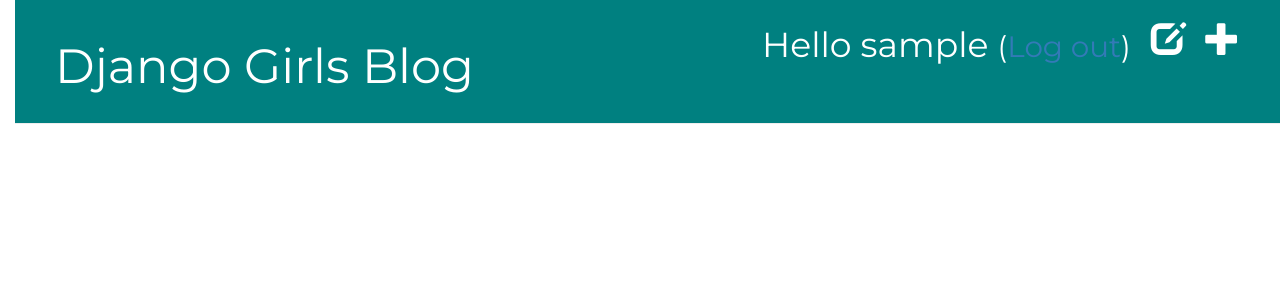
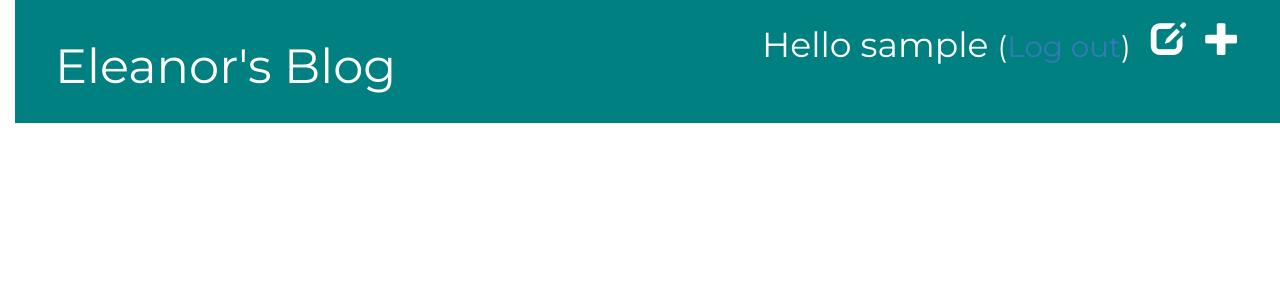
Before and after one commit to eleanormc2/my-first-blog, a Django app: page /drafts/ in a window 1280 px wide. Shown: the top 300 px of the page. Run offline with Django 3.2, Linux system fonts and the light colour scheme; the visitor is signed in with stand-in values (Sample User, id 1); data that the repository does not hold is empty; some libraries are stand-ins or nearby versions.

Commit message:
Modified base.html slightly

```diff
--- a/blog/static/css/blog.css
+++ b/blog/static/css/blog.css
@@ -49,6 +49,7 @@
 
 .post {
   margin-bottom: 70px;
+  font-family: 'Montserrat', sans-serif;
 }
 
 .post h2 a, .post h2 a:visited {
@@ -57,4 +58,5 @@
 
 .comment {
   margin: 20px 0px 20px 20px;
+  font-family: 'Montserrat', sans-serif;
 }
--- a/blog/templates/blog/base.html
+++ b/blog/templates/blog/base.html
@@ -17,7 +17,7 @@
     {% else %}
         <a href="{% url 'login' %}" class="top-menu"><span class="glyphicon glyphicon-lock"></span></a>
     {% endif %}
-    <h1><a href="/">Django Girls Blog</a></h1>
+    <h1><a href="/">Eleanor's Blog</a></h1>
     </div>
     <div class="content container">
         <div class="row">
```
